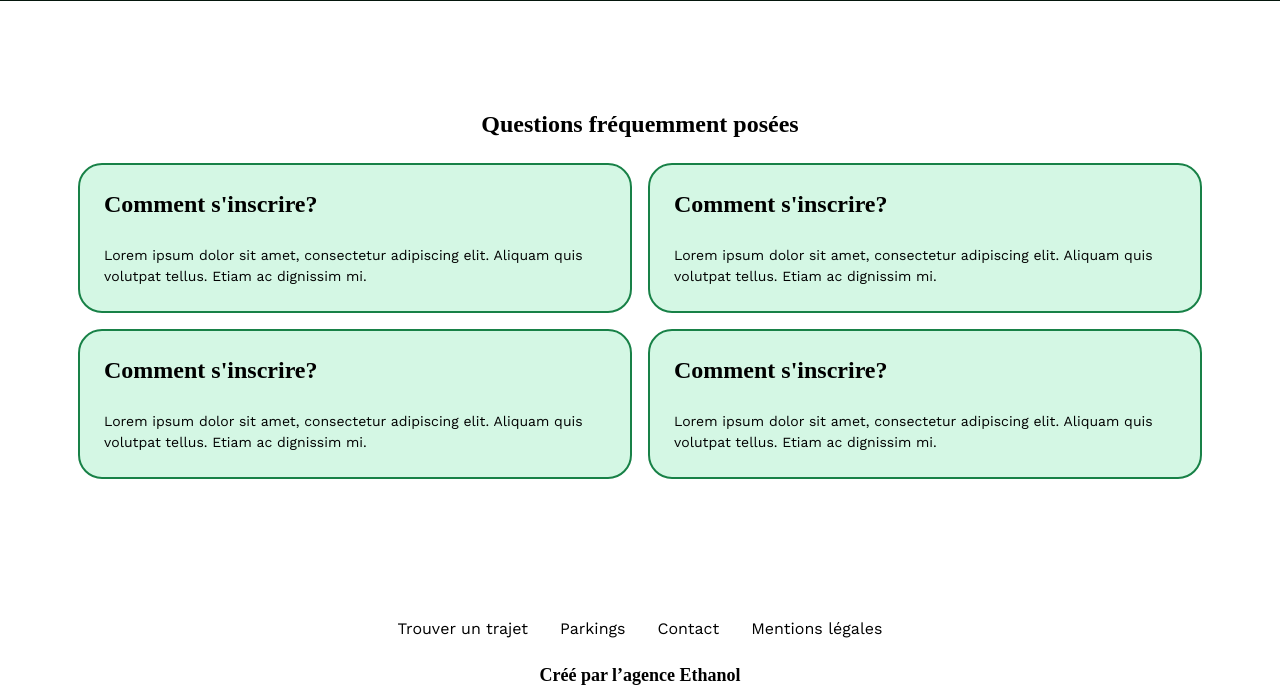
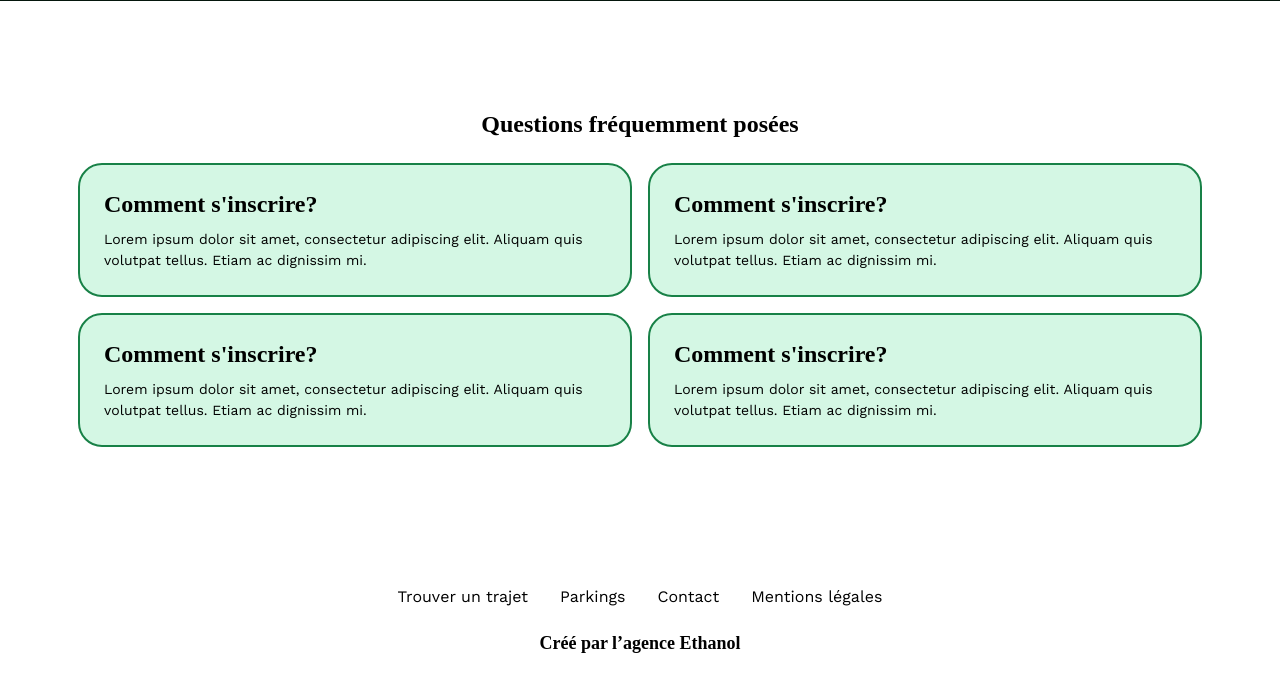
Before and after one commit to BriqueAuBob/sae202, a PHP site: page / in a window 1280 px wide. Shown: the part 2817-3510 px from the top of the page. After the commit the page ends 3470 px from the top, so only its background shows below. Run offline with PHP 8.4, Linux system fonts and the light colour scheme; some libraries are stand-ins or nearby versions; some web fonts are replaced.

Commit message:
fix p margin

```diff
--- a/assets/css/style.css
+++ b/assets/css/style.css
@@ -484,6 +484,10 @@ form .btn {
   filter: brightness(1.1);
 }
 
+.card > p {
+  margin-top: 0px;
+}
+
 .mt-md {
   margin-top: 24px;
 }
```
